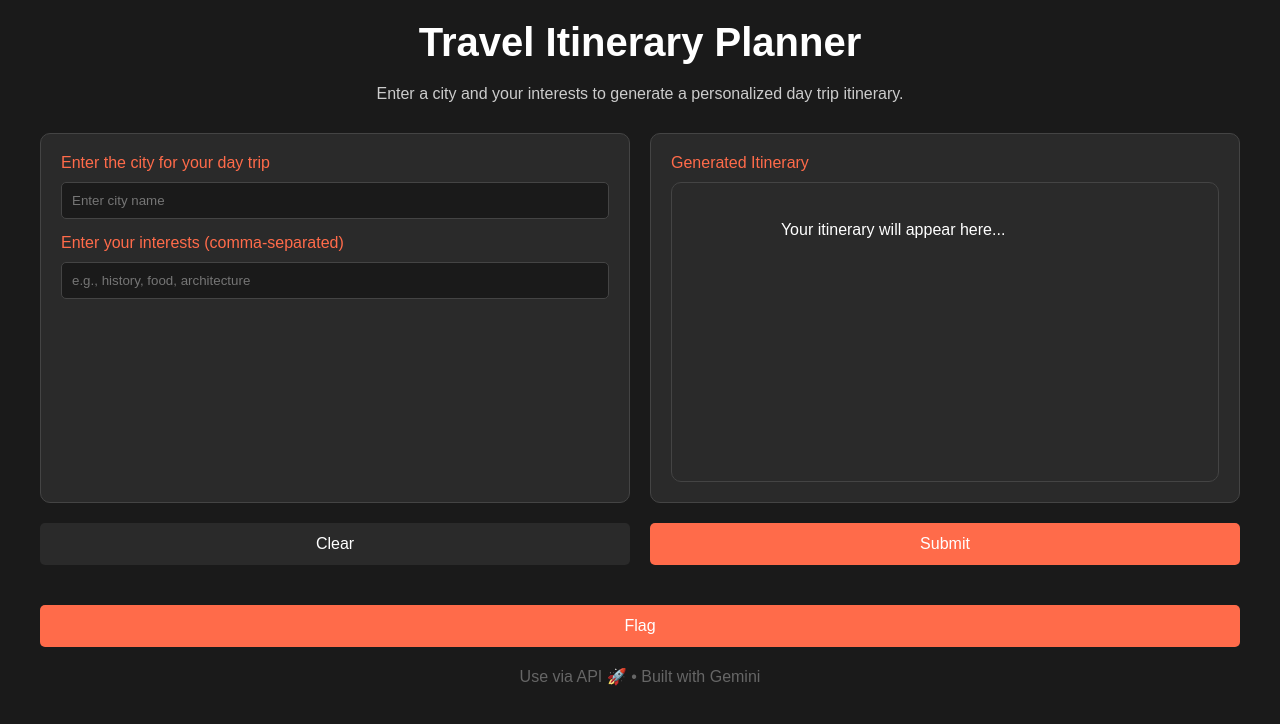
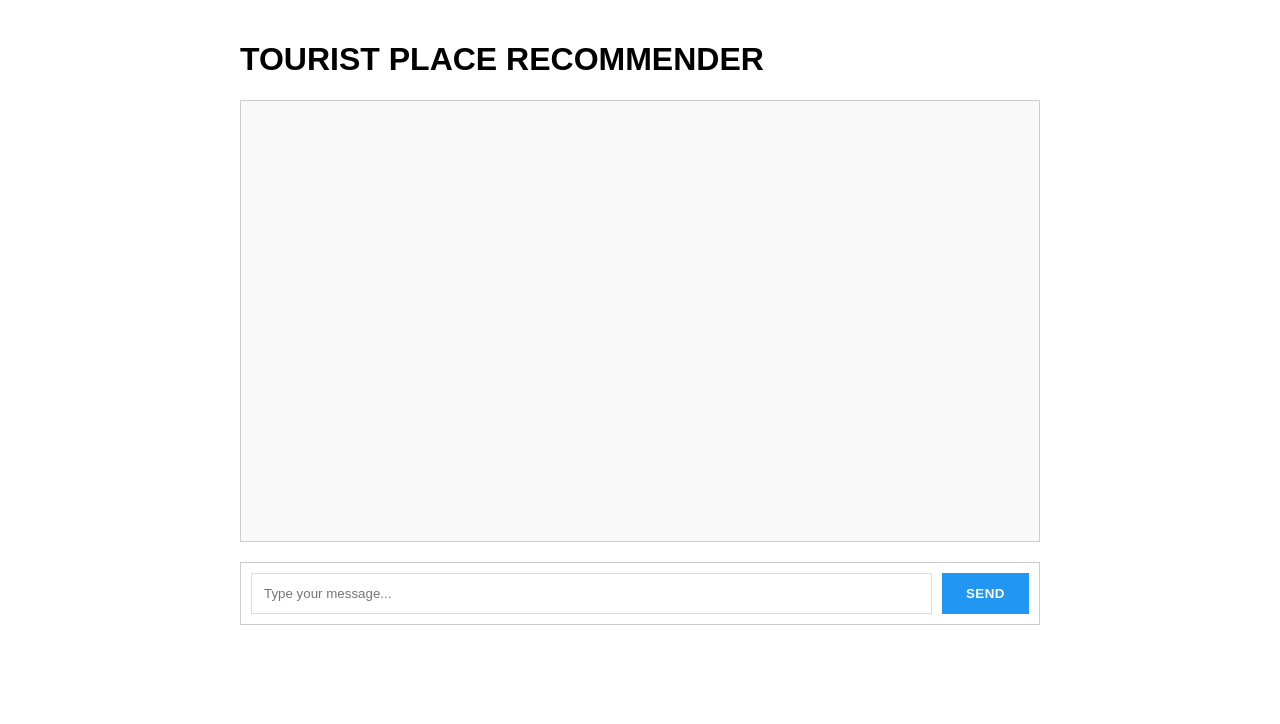
Before and after one commit to ismartash/travel, a website: page public/index.html in a window 1280 px wide. Drawn offline with Linux system fonts and the light colour scheme.

Commit message:
ashcomiit

```diff
--- a/public/index.html
+++ b/public/index.html
@@ -3,231 +3,123 @@
 <head>
     <meta charset="UTF-8">
     <meta name="viewport" content="width=device-width, initial-scale=1.0">
-    <title>Travel Itinerary Planner</title>
+    <title>Gemini Chatbot</title>
     <style>
-        * {
-            margin: 0;
-            padding: 0;
-            box-sizing: border-box;
-        }
-
         body {
             font-family: Arial, sans-serif;
-            background-color: #1a1a1a;
-            color: #ffffff;
-            min-height: 100vh;
+            max-width: 800px;
+            margin: 0 auto;
             padding: 20px;
         }
-
-        .container {
-            max-width: 1200px;
-            margin: 0 auto;
+        #chat-container {
+            height: 400px;
+            border: 1px solid #ccc;
+            padding: 20px;
+            overflow-y: auto;
+            margin-bottom: 20px;
+            background-color: #f9f9f9;
         }
-
-        h1 {
-            text-align: center;
-            margin-bottom: 20px;
-            font-size: 2.5em;
+        .message {
+            margin-bottom: 15px;
+            padding: 15px;
+            border-radius: 0;  /* Changed from 5px to 0 for square blocks */
+            max-width: 70%;
+            word-wrap: break-word;
+            box-shadow: 0 1px 3px rgba(0, 0, 0, 0.1);
         }
-
-        .description {
-            text-align: center;
-            margin-bottom: 30px;
-            color: #cccccc;
+        .user-message {
+            background-color: #e3f2fd;
+            margin-left: auto;
+            border-left: 4px solid #2196f3;
         }
-
-        .input-container {
-            display: grid;
-            grid-template-columns: 1fr 1fr;
-            gap: 20px;
-            margin-bottom: 20px;
+        .bot-message {
+            background-color: white;
+            margin-right: auto;
+            border-left: 4px solid #90caf9;
         }
-
-        .input-section {
-            background: #2a2a2a;
-            padding: 20px;
-            border-radius: 10px;
-            border: 1px solid #444;
+        #input-container {
+            display: flex;
+            gap: 10px;
+            background-color: white;
+            padding: 10px;
+            border: 1px solid #ccc;
         }
-
-        .input-label {
-            color: #ff6b4a;
-            margin-bottom: 10px;
-            display: block;
+        #user-input {
+            flex-grow: 1;
+            padding: 12px;
+            border: 1px solid #ddd;
+            border-radius: 0;  /* Changed to 0 for square look */
+            outline: none;
         }
-
-        input[type="text"] {
-            width: 100%;
-            padding: 10px;
-            background: #1a1a1a;
-            border: 1px solid #444;
-            border-radius: 5px;
+        #user-input:focus {
+            border-color: #2196f3;
+        }
+        button {
+            padding: 12px 24px;
+            background-color: #2196f3;
             color: white;
-            margin-bottom: 15px;
+            border: none;
+            border-radius: 0;  /* Changed to 0 for square look */
+            cursor: pointer;
+            text-transform: uppercase;
+            font-weight: bold;
+            letter-spacing: 0.5px;
         }
-
-        .button-container {
-            display: grid;
-            grid-template-columns: 1fr 1fr;
-            gap: 20px;
-            margin-bottom: 20px;
-        }
-
-        button {
-            padding: 12px;
-            border: none;
-            border-radius: 5px;
-            cursor: pointer;
-            font-size: 1em;
-            transition: background-color 0.3s;
-        }
-
-        #clear-btn {
-            background-color: #2a2a2a;
-            color: white;
-        }
-
-        #submit-btn {
-            background-color: #ff6b4a;
-            color: white;
-        }
-
-        #clear-btn:hover {
-            background-color: #444;
-        }
-
-        #submit-btn:hover {
-            background-color: #ff855f;
-        }
-
-        .output-section {
-            background: #2a2a2a;
-            padding: 20px;
-            border-radius: 10px;
-            border: 1px solid #444;
-            min-height: 300px;
-            white-space: pre-wrap;
-        }
-
-        .loading {
-            text-align: center;
-            color: #ff6b4a;
-        }
-
-        .footer {
-            text-align: center;
-            margin-top: 20px;
-            color: #666;
-        }
-
-        #flag-btn {
-            width: 100%;
-            background-color: #ff6b4a;
-            color: white;
-            padding: 12px;
-            border: none;
-            border-radius: 5px;
-            margin-top: 20px;
-            cursor: pointer;
-        }
-
-        #flag-btn:hover {
-            background-color: #ff855f;
+        button:hover {
+            background-color: #1976d2;
         }
     </style>
 </head>
 <body>
-    <div class="container">
-        <h1>Travel Itinerary Planner</h1>
-        <p class="description">Enter a city and your interests to generate a personalized day trip itinerary.</p>
-
-        <div class="input-container">
-            <div class="input-section">
-                <label class="input-label">Enter the city for your day trip</label>
-                <input type="text" id="city-input" placeholder="Enter city name">
-
-                <label class="input-label">Enter your interests (comma-separated)</label>
-                <input type="text" id="interests-input" placeholder="e.g., history, food, architecture">
-            </div>
-
-            <div class="input-section">
-                <label class="input-label">Generated Itinerary</label>
-                <div class="output-section" id="output-section">
-                    Your itinerary will appear here...
-                </div>
-            </div>
-        </div>
-
-        <div class="button-container">
-            <button id="clear-btn" onclick="clearInputs()">Clear</button>
-            <button id="submit-btn" onclick="generateItinerary()">Submit</button>
-        </div>
-
-        <button id="flag-btn">Flag</button>
-
-        <div class="footer">
-            Use via API 🚀 • Built with Gemini
-        </div>
+    <h1>TOURIST PLACE RECOMMENDER</h1>
+    <div id="chat-container"></div>
+    <div id="input-container">
+        <input type="text" id="user-input" placeholder="Type your message...">
+        <button onclick="sendMessage()">Send</button>
     </div>
 
     <script>
-        let isGenerating = false;
+        async function sendMessage() {
+            const userInput = document.getElementById('user-input');
+            const chatContainer = document.getElementById('chat-container');
+            const message = userInput.value.trim();
 
-        function clearInputs() {
-            document.getElementById('city-input').value = '';
-            document.getElementById('interests-input').value = '';
-            document.getElementById('output-section').textContent = 'Your itinerary will appear here...';
-        }
+            if (!message) return;
 
-        async function generateItinerary() {
-            if (isGenerating) return;
-
-            const city = document.getElementById('city-input').value.trim();
-            const interests = document.getElementById('interests-input').value.trim();
-
-            if (!city || !interests) {
-                alert('Please enter both city and interests');
-                return;
-            }
-
-            isGenerating = true;
-            const outputSection = document.getElementById('output-section');
-            outputSection.textContent = 'Generating your personalized itinerary...';
-            document.getElementById('submit-btn').disabled = true;
+            // Add user message to chat
+            addMessage('user', message);
+            userInput.value = '';
 
             try {
-                const response = await fetch('/generate-itinerary', {
+                const response = await fetch('/chat', {
                     method: 'POST',
                     headers: {
                         'Content-Type': 'application/json'
                     },
-                    body: JSON.stringify({ city, interests })
+                    body: JSON.stringify({ message })
                 });
 
                 const data = await response.json();
-                if (data.error) {
-                    outputSection.textContent = 'Error: ' + data.error;
-                } else {
-                    outputSection.textContent = data.itinerary;
-                }
+                addMessage('bot', data.response);
             } catch (error) {
-                outputSection.textContent = 'Error generating itinerary. Please try again.';
-            } finally {
-                isGenerating = false;
-                document.getElementById('submit-btn').disabled = false;
+                console.error('Error:', error);
+                addMessage('bot', 'Sorry, there was an error processing your request.');
             }
         }
 
-        // Handle Enter key in inputs
-        document.getElementById('city-input').addEventListener('keypress', (e) => {
+        function addMessage(sender, message) {
+            const chatContainer = document.getElementById('chat-container');
+            const messageDiv = document.createElement('div');
+            messageDiv.className = `message ${sender}-message`;
+            messageDiv.textContent = message;
+            chatContainer.appendChild(messageDiv);
+            chatContainer.scrollTop = chatContainer.scrollHeight;
+        }
+
+        // Allow sending message with Enter key
+        document.getElementById('user-input').addEventListener('keypress', function(e) {
             if (e.key === 'Enter') {
-                document.getElementById('interests-input').focus();
-            }
-        });
-
-        document.getElementById('interests-input').addEventListener('keypress', (e) => {
-            if (e.key === 'Enter') {
-                generateItinerary();
+                sendMessage();
             }
         });
     </script>
```
Also changed, not shown: server.js (+10 -46 lines), 1 other file.
